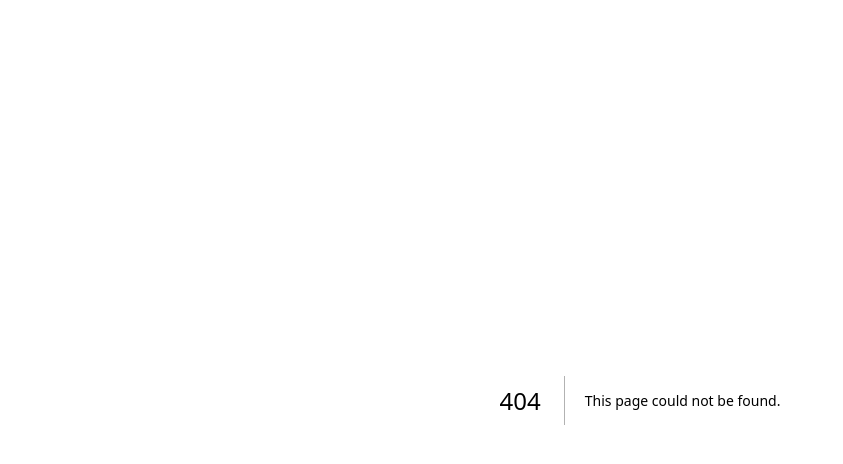
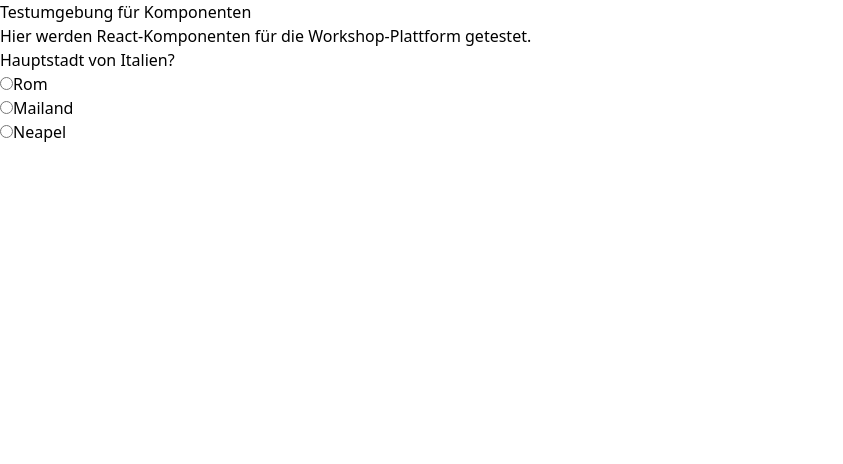
Before and after one commit to behrends/workshops, a Next.js app: page /prog/09-misc/alpha in a window 1280 px wide. Before the commit this address had no page. Shown: the top 464 px of the page, without its empty margins (0-843 px from the left). Built offline with nearby package versions, Linux system fonts and the light colour scheme.

Commit message:
Einfache Multiple Choice Komponente

```diff
--- /dev/null
+++ b/components/MultipleChoice.jsx
@@ -0,0 +1,17 @@
+export default function MultipleChoice({ question, options }) {
+  return (
+    <div>
+      <h2>{question}</h2>
+      {options.map((option, index) => {
+        const id = `option${index + 1}`;
+        return (
+          <>
+            <input type="radio" id={id} name="option" value={id} />
+            <label htmlFor={id}>{option}</label>
+            <br />
+          </>
+        );
+      })}
+    </div>
+  );
+}
--- /dev/null
+++ b/pages/prog/09-misc/alpha.mdx
@@ -0,0 +1,7 @@
+import MultipleChoice from '/components/MultipleChoice';
+
+# Testumgebung für Komponenten
+
+Hier werden React-Komponenten für die Workshop-Plattform getestet.
+
+<MultipleChoice question="Hauptstadt von Italien?" options={['Rom', 'Mailand', 'Neapel']}/>
```
